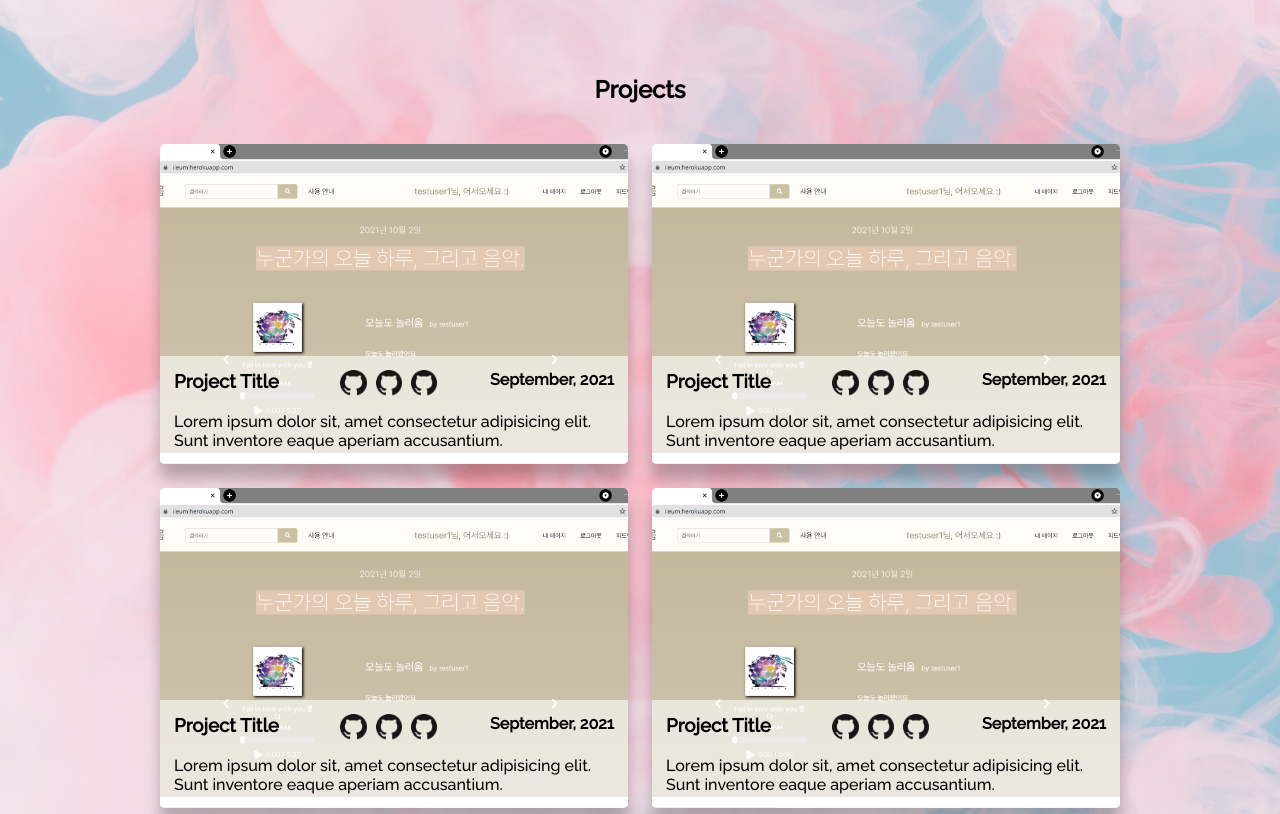
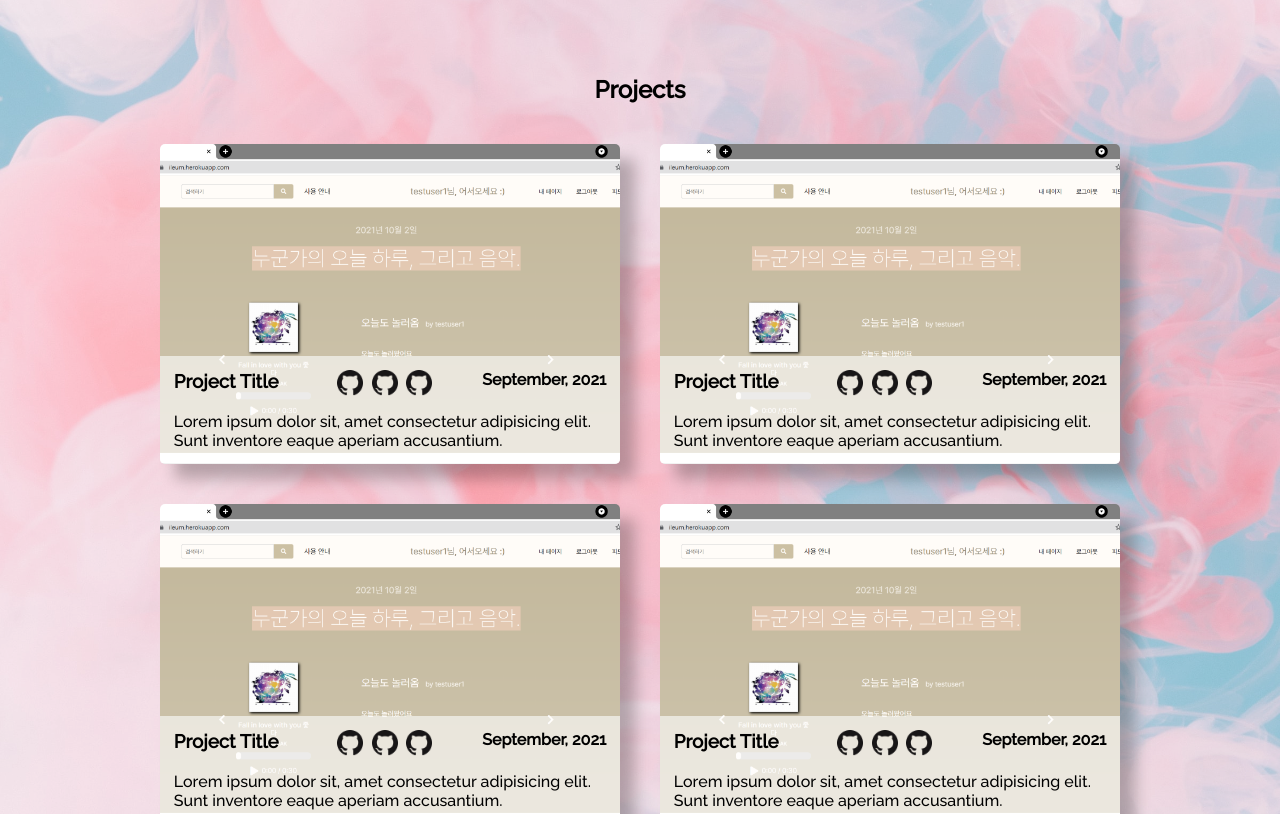
Before and after one commit to uk960214/PortfolioOfYoWook, a React (Create React App) app: page / in a window 1280 px wide. Shown: the part 525-1339 px from the top of the page. Built offline with nearby package versions, Linux system fonts and the light colour scheme.

Commit message:
card shadow change

```diff
--- a/src/Components/Cards/Cards.elements.js
+++ b/src/Components/Cards/Cards.elements.js
@@ -6,7 +6,7 @@ export const CardContainer = styled.div`
   height: 40vh;
   width: 100%;
   border-radius: 5px;
-  box-shadow: 0px 15px 15px rgba(0, 0, 0, 0.25);
+  box-shadow: 15px 15px 15px rgba(0, 0, 0, 0.25);
 `;
 
 export const CardCaption = styled.div`
--- a/src/Containers/CardGrid/CardGrid.element.js
+++ b/src/Containers/CardGrid/CardGrid.element.js
@@ -3,7 +3,7 @@ import styled from "styled-components";
 export const GridContainer = styled.div`
   display: grid;
   grid-template-columns: repeat(2, 1fr);
-  grid-gap: 3vh;
+  grid-gap: 5vh;
 `;
 
 export const CardGridSection = styled.section``;
```
